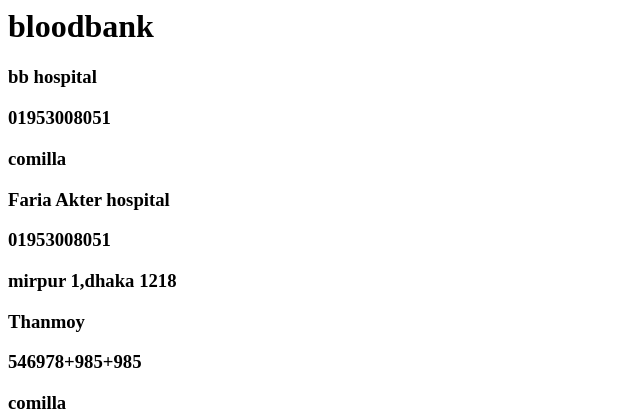
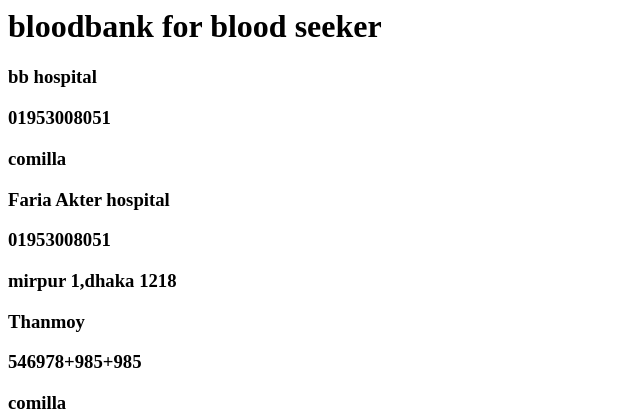
Before and after one commit to Farhanaurmi/Bloodbank_management_system, a Django app: page /bank/ in a window 1280 px wide. Shown: the top 420 px of the page, without its empty margins (0-640 px from the left). Run offline with Django 3.2, Linux system fonts and the light colour scheme; data comes from the database, SQL or seed files in the repository.

Commit message:
edited html

```diff
--- a/BloodBankMS/bank/templates/bank/bloodbank.html
+++ b/BloodBankMS/bank/templates/bank/bloodbank.html
@@ -1,4 +1,4 @@
-<h1>bloodbank</h1>
+<h1>bloodbank for blood seeker</h1>
 {% for i in bbform %}
 <h3>{{ i.name }}</h3>
 <h3>{{ i.phone_number }}</h3>
```
